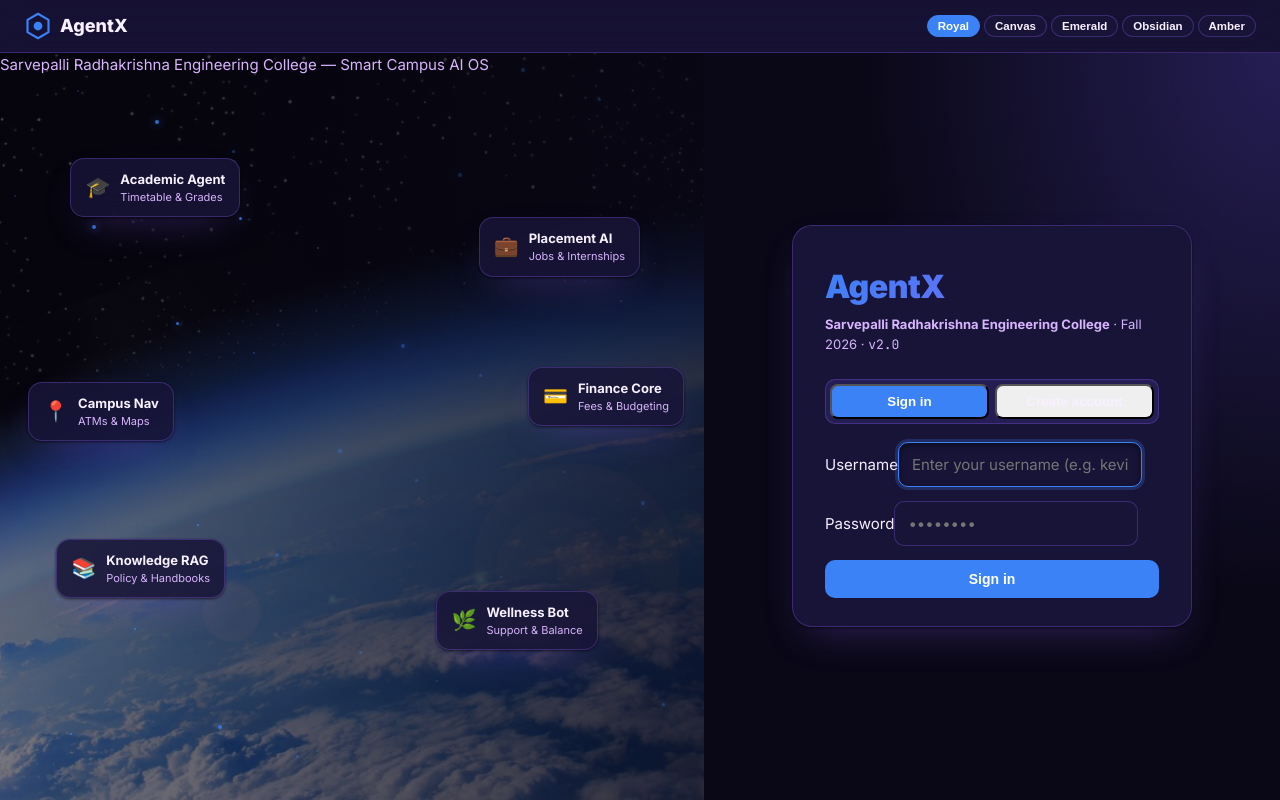
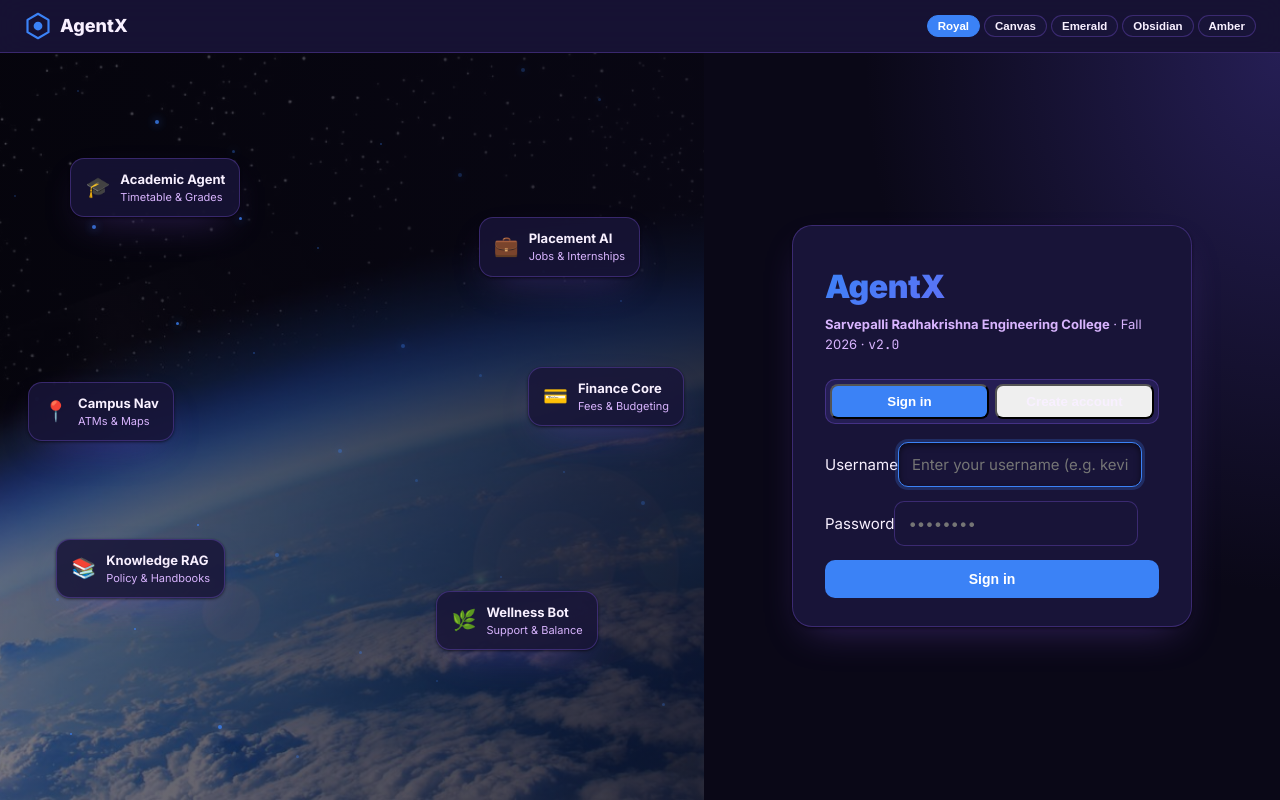
Before and after one commit to kevin17-kdb/agentx2, a React (Vite) app in the folder client/: page /login/form in a window 1280 px wide. Built offline with nearby package versions, Linux system fonts and the light colour scheme.

Commit message:
ui: remove login scene credits, keep back button visible
- CampusScene: drop the 'Sarvepalli Radhakrishna Engineering College — Smart
  Campus AI System' credits line from the login scene
- Landing: raise the 'Back to Overview' z-index to 200 so the sticky login
  header no longer paints over it

```diff
--- a/client/src/components/CampusScene.jsx
+++ b/client/src/components/CampusScene.jsx
@@ -99,11 +99,7 @@ export default function CampusScene() {
               <div style={{ fontSize: "11px", color: "var(--text-2)" }}>{badge.sub}</div>
             </div>
           </div>
-        ))}
-      </div>
-
-      <div className="credits" style={{ zIndex: 10, color: "var(--text-2)" }}>
-        Sarvepalli Radhakrishna Engineering College — Smart Campus AI OS
+))}
       </div>
     </div>
   );
--- a/client/src/pages/Landing.jsx
+++ b/client/src/pages/Landing.jsx
@@ -150,7 +150,7 @@ export default function Landing() {
             position: "absolute",
             top: 18,
             left: 24,
-            zIndex: 100,
+            zIndex: 200,
             background: "color-mix(in srgb, var(--surface) 80%, transparent)",
             backdropFilter: "blur(10px)",
           }}
```
